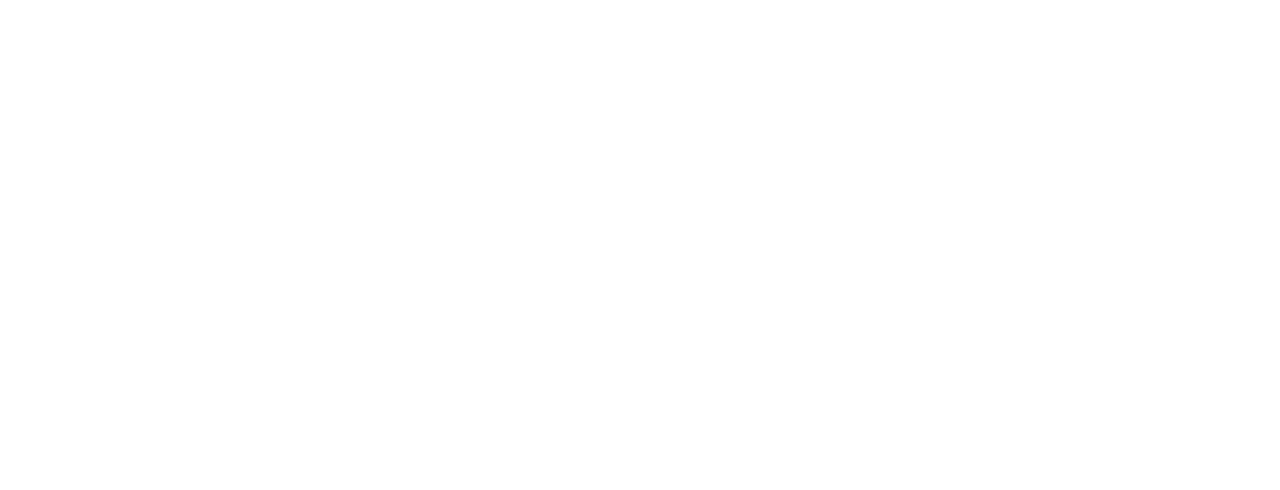
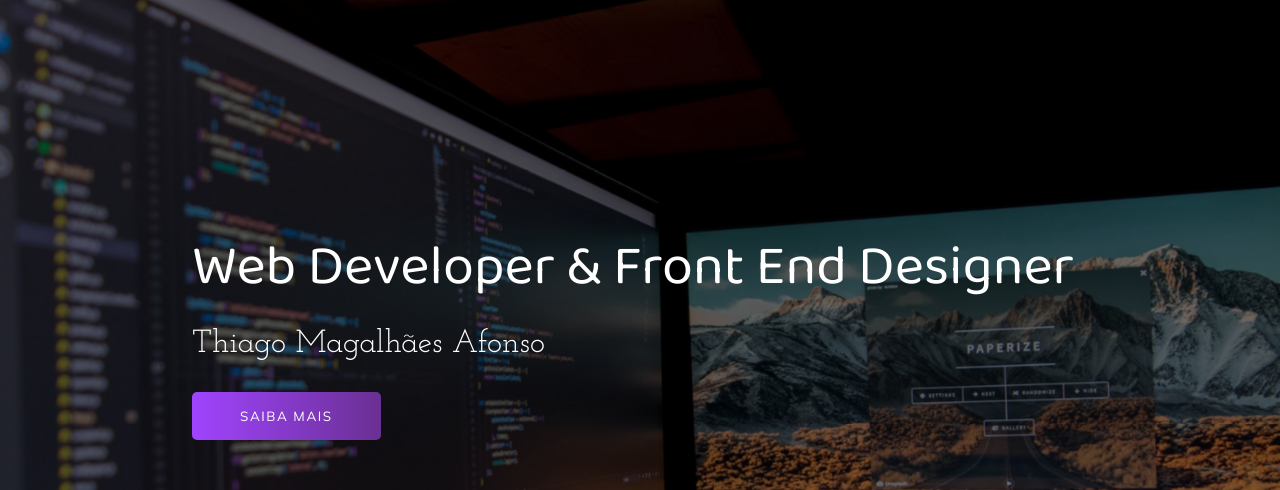
Before and after one commit to thiago-magalhaes/Portifolio, a plain HTML site: page index.html in a window 1280 px wide. Shown: the top 490 px of the page. Drawn offline with Linux system fonts and the light colour scheme.

Commit message:
:package: header

```diff
--- a/index.html
+++ b/index.html
@@ -1,13 +1,34 @@
 <!DOCTYPE html>
 <html lang="pt-br">
+
 <head>
     <meta charset="UTF-8">
     <meta http-equiv="X-UA-Compatible" content="IE=edge">
     <meta name="viewport" content="width=device-width, initial-scale=1.0">
     <link rel="stylesheet" href="style.css">
-    <title>Portifolio</title>
+    <link rel="apple-touch-icon" sizes="180x180" href="imagens/apple-touch-icon.png">
+    <link rel="icon" type="image/png" sizes="32x32" href="imagens/favicon-32x32.png">
+    <link rel="icon" type="image/png" sizes="16x16" href="imagens/favicon-16x16.png">
+    <link rel="manifest" href="/site.webmanifest">
+    <title>Portfolio</title>
 </head>
+
 <body>
 
+    <div class="container">
+        <header>
+            <div class="img-wrapper">
+                <img src="/imagens/bg.jpg" alt="">
+            </div>
+            <div class="banner">
+                <h1>Web Developer & Front End Designer</h1>
+                <p>Thiago Magalhães Afonso</p>
+                <button>Saiba Mais</button>
+            </div>
+        </header>
+    </div>
+
+
 </body>
+
 </html>
--- a/style.css
+++ b/style.css
@@ -2,3 +2,105 @@
 @import url('https://fonts.googleapis.com/css2?family=Baloo+2:wght@400;500;600;700&family=Josefin+Slab:ital,wght@0,300;0,400;0,600;0,700;1,300;1,400;1,600&family=Mulish:ital,wght@0,200;0,300;0,400;1,200;1,300;1,400&display=swap');
 
 @import url('https://cdnjs.cloudflare.com/ajax/libs/font-awesome/5.15.3/css/all.min.css');
+
+* {
+    /*zerar o documento*/
+    margin: 0;
+    padding: 0;
+}
+
+
+header {
+    width: 100%;
+    height: 100vh;
+    overflow: hidden;
+    position: relative;
+
+}
+
+.img-wrapper {
+    width: 100%;
+    height: 100%;
+    overflow: hidden;
+    /*ajustar pra não ficar com barra de rolagem*/
+    background-color: rgba(0, 0, 0, 8);
+    /*a = alfa = opacidade*/
+}
+
+.img-wrapper img {
+    width: 100%;
+    height: 100%;
+    object-fit: cover;
+    /*responsividade*/
+    opacity: 0.5;
+    /*transparência na imagem*/
+    animation: zoom 25s; /*animação de entrada feita com keyframe*/
+}
+
+@keyframes zoom{
+    0%{
+        transform:scale(1.3);
+    }
+    100%{
+        transform:scale(1);
+    }
+}
+
+.banner {
+    position: absolute;
+    top: 30%;
+    left: 15%
+}
+
+.banner h1 {
+    color: #ffffff;
+    font-size: 3.5rem;
+    /*tamanho de referência*/
+    font-family: "Baloo 2", serif;
+    font-weight: 200;
+    text-shadow: .3rem .4rem 2px rgb(0 0 0, 4);
+    line-height: 3.5rem;
+    margin-bottom: 2rem;
+    opacity: 0;
+    animation: moveBanner 1s 0.5s forwards;
+
+}
+
+.banner p {
+    font-family: "Josefin Slab", serif;
+    color: #ffffff;
+    font-size: 2rem;
+    text-shadow: .2rem .2rem rgb(0 0 0, 4);
+    margin-bottom: 2rem;
+    opacity: 0;
+    animation: moveBanner 1s 0.7s forwards;
+}
+
+.banner button {
+    font-family: "Mulish", serif;
+    color:#ffffff;
+    text-transform: uppercase;
+    letter-spacing: .1rem;
+    background: #6a3093;
+    background: -webkit-linear-gradient(to right, #a044ff, #6a3093);
+    background: linear-gradient(to right, #a044ff, #6a3093);
+    padding: 1rem 3rem;
+    border:none;
+    border-radius: 5px;
+    cursor: pointer;
+    opacity: 0;
+    animation: moveBanner 1s 0.9s forwards;
+}
+.banner button:hover{
+    opacity: 0.8;
+}
+
+@keyframes moveBanner{
+    0%{
+        transform:translateY(10rem) rotateY(-30deg);
+    }
+    100%{
+        transform:translateY(0) rotateY(0);
+        opacity: 1;
+    }
+}
```
Also changed, not shown: imagens/android-chrome-192x192.png (renamed from android-chrome-192x192.png), imagens/android-chrome-512x512.png (renamed from android-chrome-512x512.png), imagens/apple-touch-icon.png (renamed from apple-touch-icon.png), imagens/bg.jpg (added), imagens/favicon-16x16.png (renamed from favicon-16x16.png), imagens/favicon-32x32.png (renamed from favicon-32x32.png), site.webmanifest, 1 other file.
